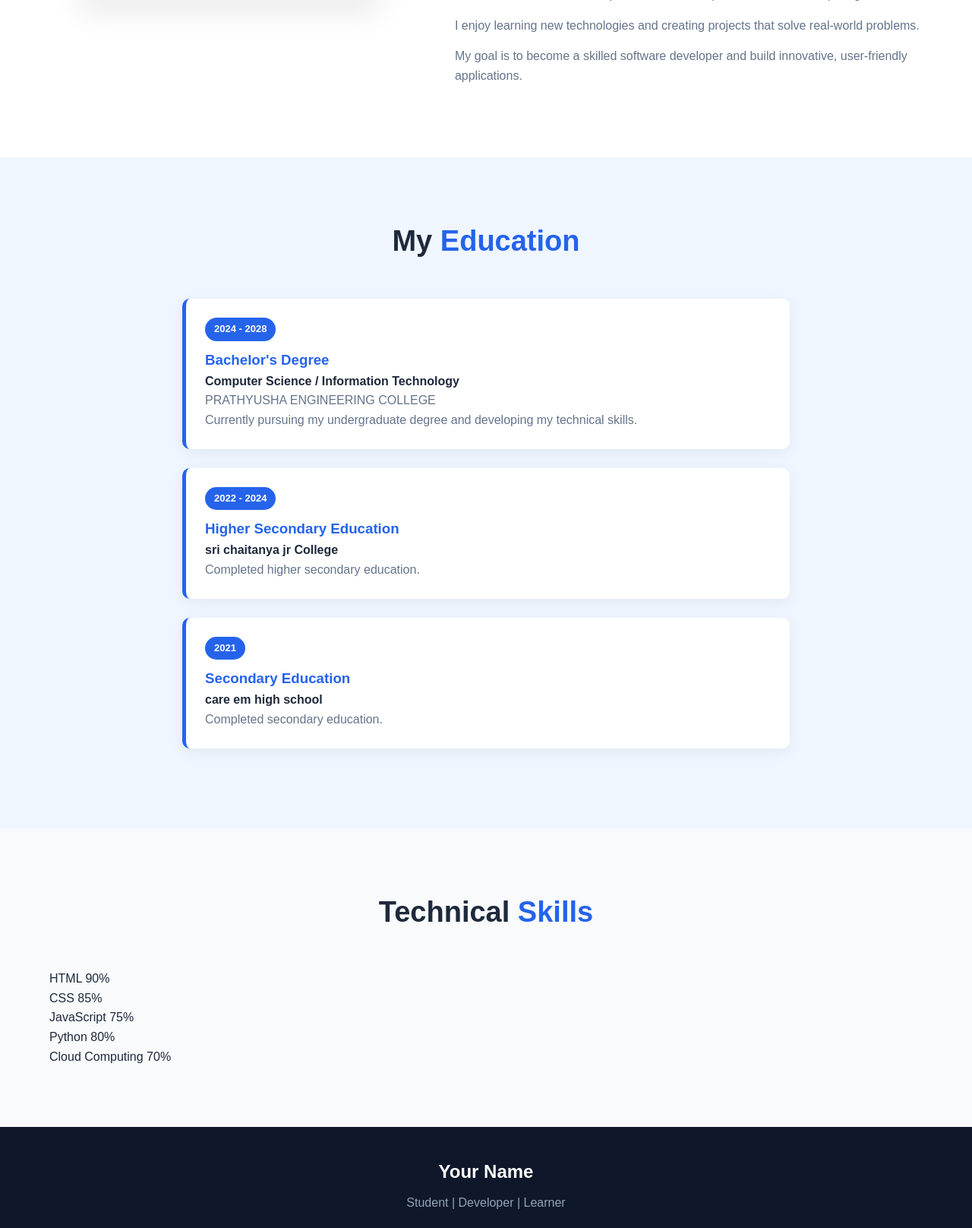
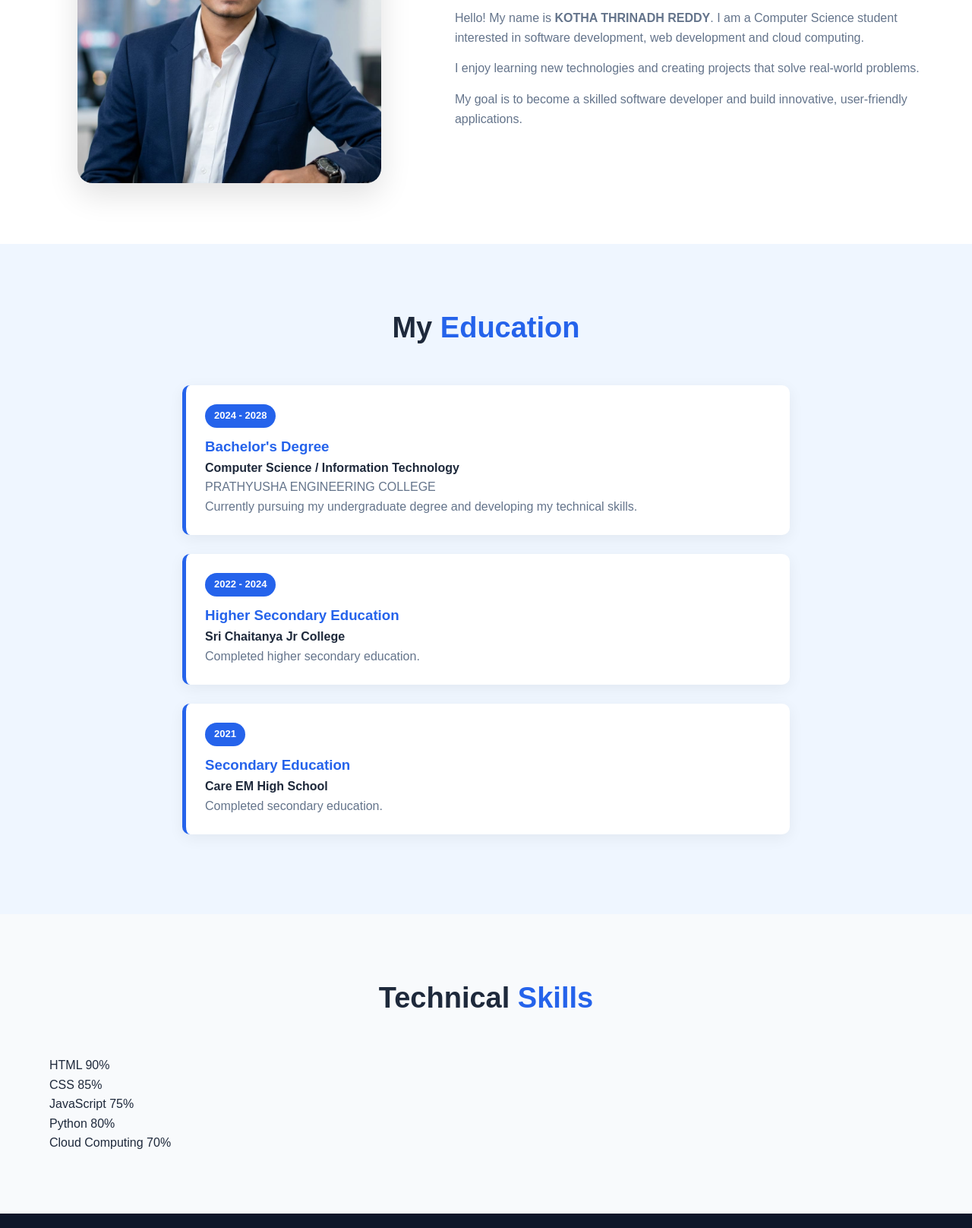
Before and after one commit to trinadh2806k-debug/STUDENT-PORTFOLIO, a plain HTML site: page about.html in a window 1280 px wide. Shown: the part 463-2079 px from the top of the page at 76% size. Drawn offline with Linux system fonts and the light colour scheme; files that its build step writes are made by us from their sources.

Commit message:
Update about.html

```diff
--- a/about.html
+++ b/about.html
@@ -2,12 +2,21 @@
 <html lang="en">
 
 <head>
+
     <meta charset="UTF-8">
-    <meta name="viewport" content="width=device-width, initial-scale=1.0">
 
-    <title>About | Student Portfolio</title>
+    <meta name="viewport"
+          content="width=device-width, initial-scale=1.0">
 
-    <link rel="stylesheet" href="css/style.css">
+    <title>About | Thrinadh Reddy</title>
+
+    <!-- CSS -->
+    <link rel="stylesheet" href="style.css">
+
+    <!-- Font Awesome -->
+    <link rel="stylesheet"
+          href="https://cdnjs.cloudflare.com/ajax/libs/font-awesome/6.5.2/css/all.min.css">
+
 </head>
 
 <body>
@@ -22,30 +31,40 @@
                 <a href="index.html">MyPortfolio</a>
             </div>
 
-            <button class="menu-btn" onclick="toggleMenu()">
+            <button class="menu-btn"
+                    onclick="toggleMenu()">
                 ☰
             </button>
 
             <ul class="nav-links" id="navLinks">
 
                 <li>
-                    <a href="index.html">Home</a>
+                    <a href="index.html">
+                        Home
+                    </a>
                 </li>
 
                 <li>
-                    <a href="about.html" class="active">About</a>
+                    <a href="about.html" class="active">
+                        About
+                    </a>
                 </li>
 
                 <li>
-                    <a href="projects.html">Projects</a>
+                    <a href="projects.html">
+                        Projects
+                    </a>
                 </li>
 
                 <li>
-                    <a href="contact.html">Contact</a>
+                    <a href="contact.html">
+                        Contact
+                    </a>
                 </li>
 
                 <li>
-                    <button class="theme-btn" onclick="toggleTheme()">
+                    <button class="theme-btn"
+                            onclick="toggleTheme()">
                         🌙
                     </button>
                 </li>
@@ -57,11 +76,11 @@
     </header>
 
 
-    <!-- ================= MAIN CONTENT ================= -->
+    <!-- ================= MAIN ================= -->
 
     <main>
 
-        <!-- PAGE TITLE -->
+        <!-- PAGE HEADER -->
 
         <section class="page-header">
 
@@ -84,15 +103,12 @@
 
                 <div class="about-grid">
 
-
                     <!-- PROFILE IMAGE -->
 
                     <div class="about-image">
 
-                        <img
-                            src="images/profile.jpg.jpeg"
-                            alt="My Profile Photo"
-                        >
+                        <img src="profile.jpg.jpeg"
+                             alt="My Profile Photo">
 
                     </div>
 
@@ -138,7 +154,7 @@
         </section>
 
 
-        <!-- ================= EDUCATION SECTION ================= -->
+        <!-- ================= EDUCATION ================= -->
 
         <section class="education-section">
 
@@ -147,7 +163,6 @@
                 <h2 class="section-title">
                     My <span>Education</span>
                 </h2>
-
 
                 <div class="timeline">
 
@@ -193,7 +208,7 @@
                         </h3>
 
                         <h4>
-                            sri chaitanya jr College
+                            Sri Chaitanya Jr College
                         </h4>
 
                         <p>
@@ -216,7 +231,7 @@
                         </h3>
 
                         <h4>
-                            care em high school
+                            Care EM High School
                         </h4>
 
                         <p>
@@ -242,7 +257,6 @@
                     Technical <span>Skills</span>
                 </h2>
 
-
                 <div class="skill-bars">
 
 
@@ -252,13 +266,9 @@
 
                         <div class="skill-info">
 
-                            <span>
-                                HTML
-                            </span>
+                            <span>HTML</span>
 
-                            <span>
-                                90%
-                            </span>
+                            <span>90%</span>
 
                         </div>
 
@@ -277,13 +287,9 @@
 
                         <div class="skill-info">
 
-                            <span>
-                                CSS
-                            </span>
+                            <span>CSS</span>
 
-                            <span>
-                                85%
-                            </span>
+                            <span>85%</span>
 
                         </div>
 
@@ -302,13 +308,9 @@
 
                         <div class="skill-info">
 
-                            <span>
-                                JavaScript
-                            </span>
+                            <span>JavaScript</span>
 
-                            <span>
-                                75%
-                            </span>
+                            <span>75%</span>
 
                         </div>
 
@@ -327,13 +329,9 @@
 
                         <div class="skill-info">
 
-                            <span>
-                                Python
-                            </span>
+                            <span>Python</span>
 
-                            <span>
-                                80%
-                            </span>
+                            <span>80%</span>
 
                         </div>
 
@@ -352,13 +350,9 @@
 
                         <div class="skill-info">
 
-                            <span>
-                                Cloud Computing
-                            </span>
+                            <span>Cloud Computing</span>
 
-                            <span>
-                                70%
-                            </span>
+                            <span>70%</span>
 
                         </div>
 
@@ -386,13 +380,12 @@
         <div class="footer-content">
 
             <h3>
-                Your Name
+                Thrinadh Reddy
             </h3>
 
             <p>
                 Student | Developer | Learner
             </p>
-
 
             <div class="footer-links">
 
@@ -414,9 +407,8 @@
 
             </div>
 
-
             <p class="copyright">
-                © 2026 Your Name. All Rights Reserved.
+                © 2026 Thrinadh Reddy. All Rights Reserved.
             </p>
 
         </div>
@@ -424,9 +416,9 @@
     </footer>
 
 
-    <!-- ================= JAVASCRIPT ================= -->
+    <!-- JavaScript -->
 
-    <script src="js/script.js"></script>
+    <script src="script.js"></script>
 
 </body>
 
```
